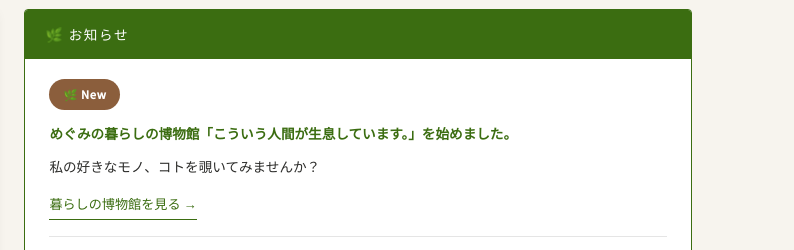
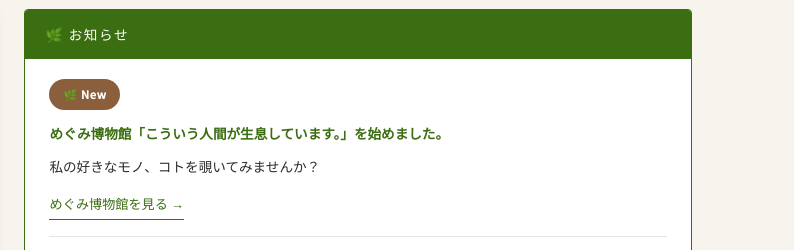
Before and after one commit to mmchch/shizen-megumi, a plain HTML site: page index.html in a window 1280 px wide. Shown: the part 2420-2670 px from the top of the page, 486-1280 px from the left. Drawn offline with Linux system fonts and the light colour scheme; no server answers; a web font is replaced by a local one.

Commit message:
個人サイトの呼び名を「めぐみ博物館」に揃える
Co-Authored-By: Claude Opus 5.5 <noreply@anthropic.com>
Claude-Session: https://claude.ai/code/session_01CeE36VBH4GzFJzbozuXeQL

```diff
--- a/index.html
+++ b/index.html
@@ -1180,12 +1180,12 @@
     </div>
     <div style="padding:20px 24px;display:flex;flex-direction:column;gap:16px;font-size:0.85rem;line-height:2;color:var(--text);">
 
-      <!-- 暮らしの博物館（個人サイト）案内 -->
+      <!-- めぐみ博物館（個人サイト）案内 -->
       <div>
         <span style="display:inline-flex;align-items:center;gap:6px;background:var(--wood);color:white;font-size:0.7rem;font-weight:600;letter-spacing:0.05em;padding:4px 14px;border-radius:20px;margin-bottom:10px;">🌿 New</span>
-        <p style="font-weight:600;color:var(--green);margin-bottom:6px;">めぐみの暮らしの博物館「こういう人間が生息しています。」を始めました。</p>
+        <p style="font-weight:600;color:var(--green);margin-bottom:6px;">めぐみ博物館「こういう人間が生息しています。」を始めました。</p>
         <p style="margin-bottom:10px;">私の好きなモノ、コトを覗いてみませんか？</p>
-        <a href="https://kurashi-museum.eigokb.workers.dev" target="_blank" style="display:inline-block;font-size:0.82rem;color:var(--green);text-decoration:none;border-bottom:1px solid var(--green);padding-bottom:1px;">暮らしの博物館を見る →</a>
+        <a href="https://kurashi-museum.eigokb.workers.dev" target="_blank" style="display:inline-block;font-size:0.82rem;color:var(--green);text-decoration:none;border-bottom:1px solid var(--green);padding-bottom:1px;">めぐみ博物館を見る →</a>
       </div>
 
       <div style="border-top:1px solid var(--border);"></div>
@@ -1627,7 +1627,7 @@ fetch('https://api.rss2json.com/v1/api.json?rss_url=' + encodeURIComponent('http
     <p style="margin-top:8px;">佐賀市金立町｜ヨガ＆英会話教室</p>
   </div>
   <div style="text-align:right;">
-    <p><a href="https://note.com/eigokobo" target="_blank" style="color:inherit;text-decoration:none;">note</a>　・　<a href="https://www.instagram.com/eigokobo/" target="_blank" style="color:inherit;text-decoration:none;">Instagram</a>　・　<a href="studio.html" style="color:inherit;text-decoration:none;">貸しスタジオ</a>　・　<a href="https://kurashi-museum.eigokb.workers.dev" target="_blank" style="color:inherit;text-decoration:none;">めぐみの暮らし「こういう人間が生息しています。」</a></p>
+    <p><a href="https://note.com/eigokobo" target="_blank" style="color:inherit;text-decoration:none;">note</a>　・　<a href="https://www.instagram.com/eigokobo/" target="_blank" style="color:inherit;text-decoration:none;">Instagram</a>　・　<a href="studio.html" style="color:inherit;text-decoration:none;">貸しスタジオ</a>　・　<a href="https://kurashi-museum.eigokb.workers.dev" target="_blank" style="color:inherit;text-decoration:none;">めぐみ博物館「こういう人間が生息しています。」</a></p>
     <p style="margin-top:8px;">&copy; 自然のめぐみ・セルフケア by 自然の英語工房</p>
   </div>
 </footer>
```
